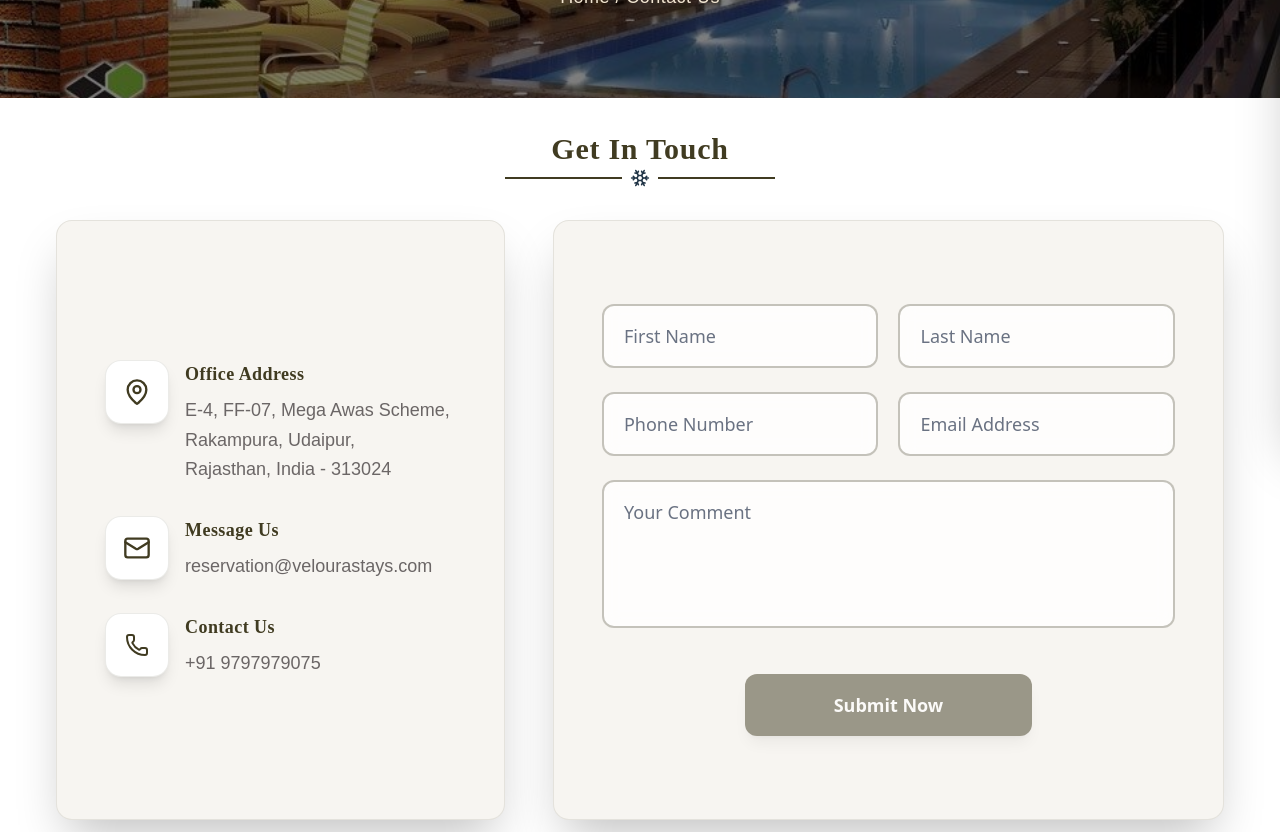
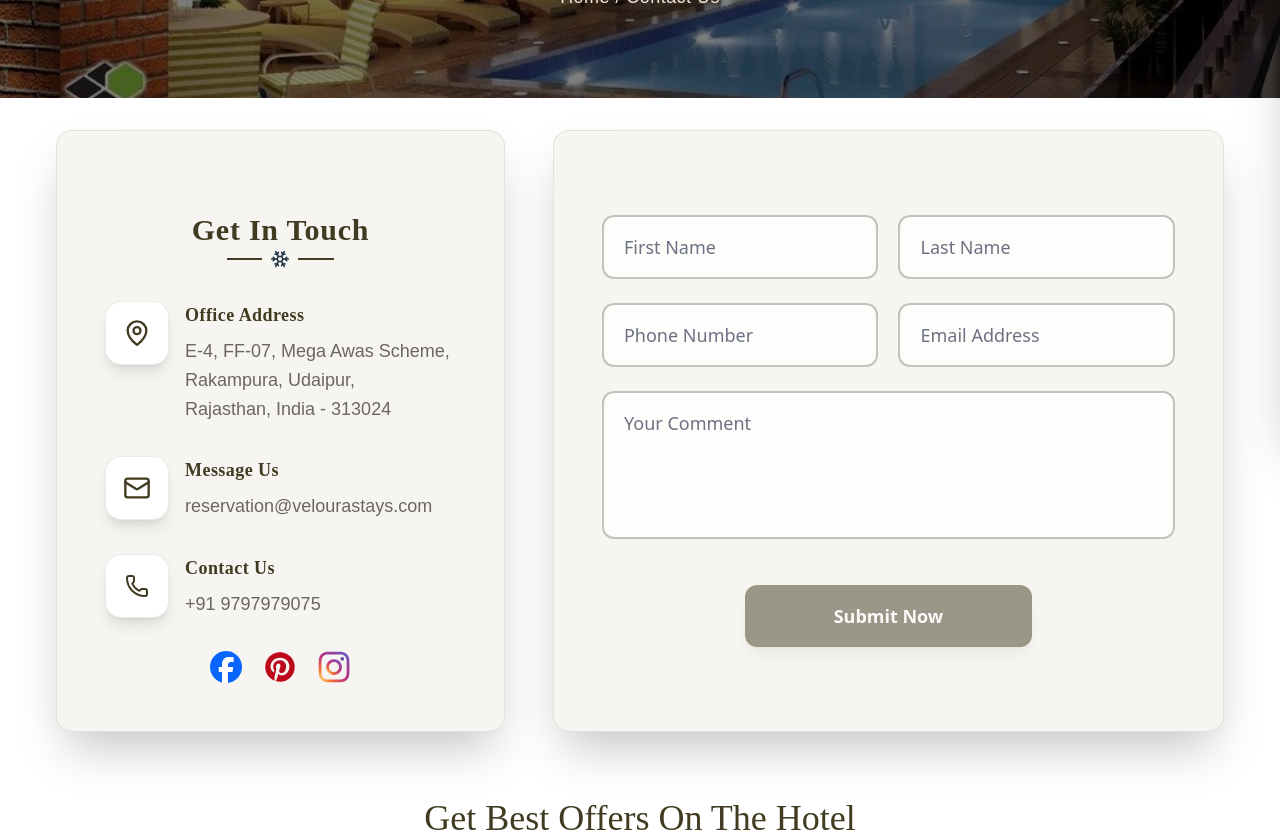
Before and after one commit to krunalvegda02/ValouraStays, a React (Vite) app: page /contact in a window 1280 px wide. Shown: the part 360-1192 px from the top of the page. Built offline with nearby package versions, Linux system fonts and the light colour scheme; a web font is replaced by a local one; what react-head would draw is missing.

Commit message:
add social media links to ContactForm component for enhanced connectivity

```diff
--- a/src/Pages/ContactUs/EmailForm.jsx
+++ b/src/Pages/ContactUs/EmailForm.jsx
@@ -4,9 +4,27 @@ import Button from '../../components/Button';
 import Theme from '../../Constants/Theme';
 import { useNavigate } from 'react-router-dom';
 import HeaderTitle from '../../components/HeaderTitle';
+import FacebookIcon from "../../assets/social/facebook.svg?react";
+import PinterestIcon from "../../assets/social/pinterest.svg?react";
+import InstagramIcon from "../../assets/social/Instagram.svg?react";
 
 const ContactForm = () => {
     const navigate = useNavigate();
+
+    const socialLinks = [
+        {
+            href: "https://www.facebook.com/people/Veloura-Stays/61581131180973/",
+            icon: <FacebookIcon />,
+        },
+        {
+            href: "https://www.pinterest.com/velourastays/",
+            icon: <PinterestIcon />,
+        },
+        {
+            href: "https://www.instagram.com/velourastays/",
+            icon: <InstagramIcon />,
+        },
+    ];
 
     const [formData, setFormData] = useState({
         firstName: '',
@@ -73,13 +91,15 @@ const ContactForm = () => {
 
     return (
         <div className="section-container px-4 sm:px-6 lg:px-20">
-            <HeaderTitle title="Get In Touch" />
 
             {/* Flex container for equal height sections */}
             <div className="flex flex-col lg:flex-row gap-8 lg:gap-12 my-8 mb-16">
 
-                {/* Left Section - Contact Details */}
-                <div className="lg:w-2/5 flex flex-col bg-[#F7F5F1] p-6 sm:p-8 lg:p-12 shadow-2xl rounded-2xl lg:h-[600px] border border-[#403B21]/10">
+                {/* Left Section - Contact Details - 40% */}
+                <div className="lg:w-2/5 flex flex-col bg-[#F7F5F1] p-6 sm:p-8 lg:p-12 shadow-2xl rounded-2xl border border-[#403B21]/10 min-h-[600px]">
+
+                    <HeaderTitle title="Get In Touch" />
+
                     <div className="flex-1 flex flex-col justify-center space-y-6 lg:space-y-8">
                         {[
                             {
@@ -105,6 +125,7 @@ const ContactForm = () => {
                             }
                         ].map((item, idx) => (
                             <div key={idx} className="flex items-start space-x-4 group hover:transform hover:translate-x-1 transition-all duration-300">
+
                                 <div className="flex-shrink-0 w-12 h-12 sm:w-14 sm:h-14 lg:w-16 lg:h-16 bg-white rounded-2xl flex items-center justify-center shadow-lg border border-[#403B21]/10 group-hover:shadow-xl transition-all duration-300">
                                     {item.icon}
                                 </div>
@@ -119,10 +140,32 @@ const ContactForm = () => {
                             </div>
                         ))}
                     </div>
+
+                    <div className="mt-8">
+                        <div className="flex justify-center items-center gap-4 md:gap-6">
+                            {socialLinks.map((item, i) => (
+                                <a
+                                    key={i}
+                                    href={item.href}
+                                    target="_blank"
+                                    rel="noopener noreferrer"
+                                    className="flex items-center justify-center w-7 h-7 sm:w-8 sm:h-8 rounded-full hover:scale-110 transition-transform duration-300"
+                                    style={{
+                                        marginLeft: i === 0 ? 0 : "-2px",
+                                    }}
+                                >
+                                    {React.cloneElement(item.icon, {
+                                        className:
+                                            "w-full h-full object-contain text-[#403B21]",
+                                    })}
+                                </a>
+                            ))}
+                        </div>
+                    </div>
                 </div>
 
-                {/* Right Section - Contact Form */}
-                <div className="lg:w-3/5 bg-[#F7F5F1] shadow-2xl rounded-2xl p-6 sm:p-8 lg:p-12 lg:h-[600px] flex flex-col border border-[#403B21]/10">
+                {/* Right Section - Contact Form - 60% */}
+                <div className="lg:w-3/5 flex flex-col bg-[#F7F5F1] shadow-2xl rounded-2xl p-6 sm:p-8 lg:p-12 border border-[#403B21]/10 min-h-[600px]">
                     <div className="flex-1 flex flex-col justify-center">
                         <form className="space-y-6" onSubmit={handleSubmit} noValidate>
                             <div className="grid grid-cols-1 md:grid-cols-2 gap-5">
```
